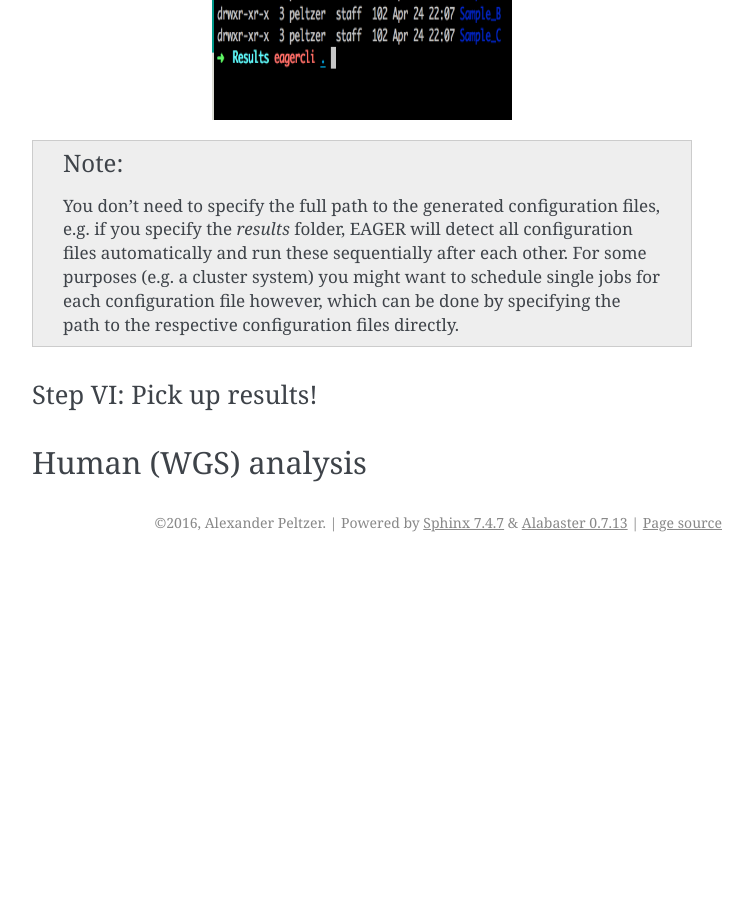
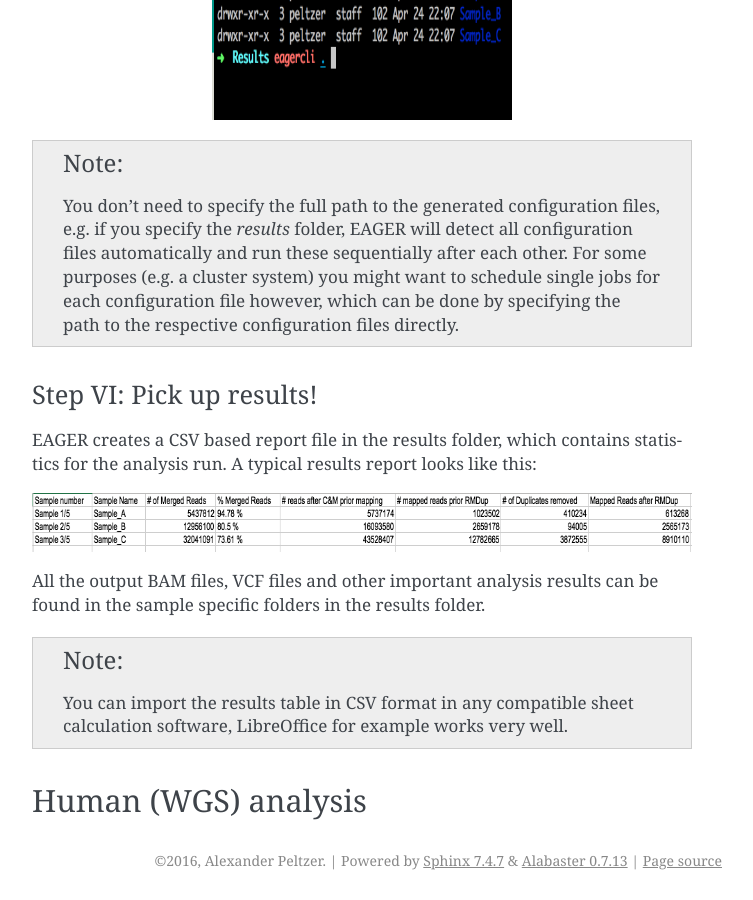
Before and after one commit to apeltzer/EAGER-GUI, a Sphinx documentation site: the page built from docs/contents/tutorials.rst, in a window 1280 px wide and 900 px high, scrolled down 12545 px. Shown: the whole window, without its empty margins (388-1141 px from the left). Built offline with Sphinx 7.4.7, drawn with Linux system fonts in a browser that asks for light colours; before the commit the page ends 13107 px from its top, so only the background shows below that.

Commit message:
Updated link to pictureUpdated link to picture

```diff
--- a/docs/contents/tutorials.rst
+++ b/docs/contents/tutorials.rst
@@ -272,7 +272,7 @@ For bacterial data analysis, you may want to deselect the Contamination Estimati
 
 After you are done with the configuration of the selected modules, e.g. by clicking on the *Advanced* buttons of the respective tools, you may click on *Generate Config File* on the bottom of the GUI to generate the required pipeline configuration files. A window should open up, telling you that your analysis run has been configured successfully.
 
-.. image:: images/tutorials/bacteria/07_gui_config_created.png
+.. image:: images/tutorials/bacteria/07_guI_config_created.png
     :width: 300px
     :height: 300px
     :align: center
@@ -300,5 +300,16 @@ Step V: Run the Analysis Pipeline
 Step VI: Pick up results!
 ~~~~~~~~~~~~~~~~~~~~~~~~~
 
+EAGER creates a CSV based report file in the results folder, which contains statistics for the analysis run. A typical results report looks like this:
+
+.. image:: images/tutorials/mito/10_results_table.png
+    :width: 951px
+    :height: 59px
+    :align: center
+
+All the output BAM files, VCF files and other important analysis results can be found in the sample specific folders in the results folder.
+
+.. note:: You can import the results table in CSV format in any compatible sheet calculation software, LibreOffice for example works very well.
+
 Human (WGS) analysis
 --------------------
```
